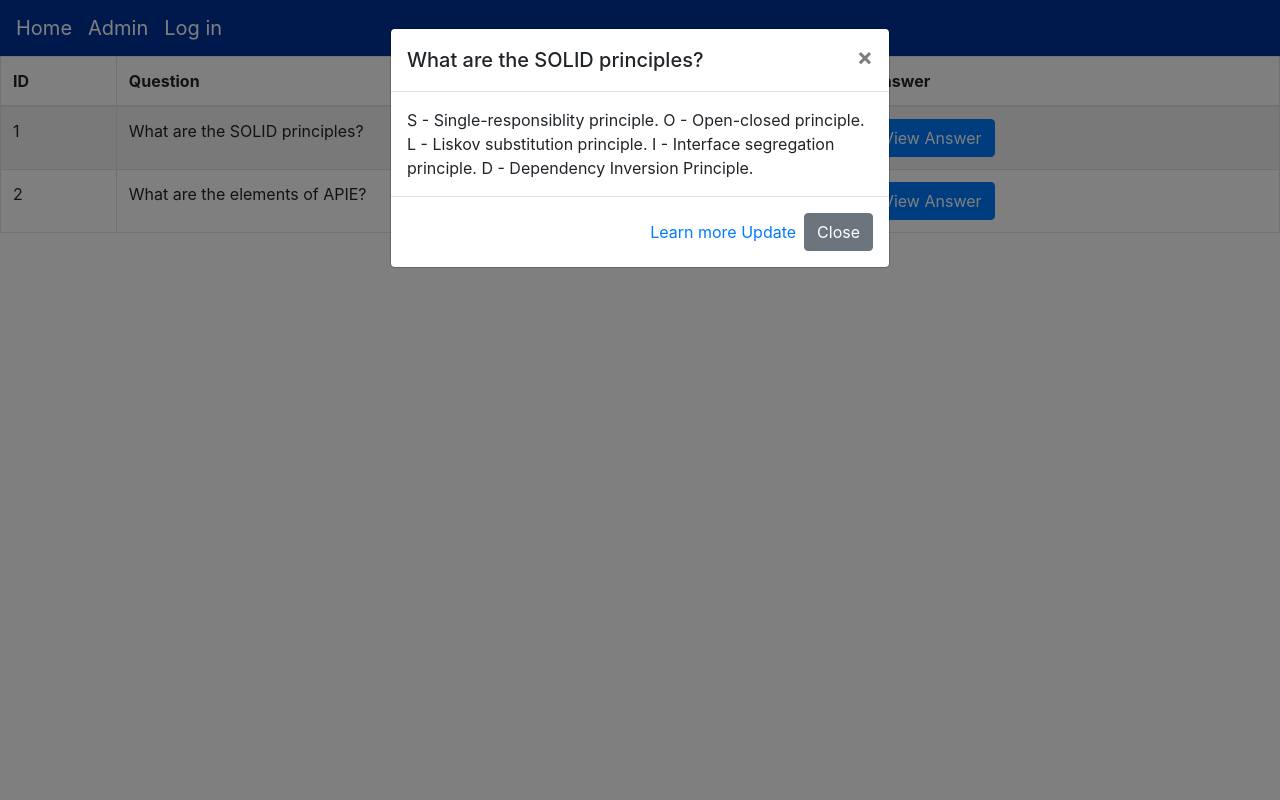
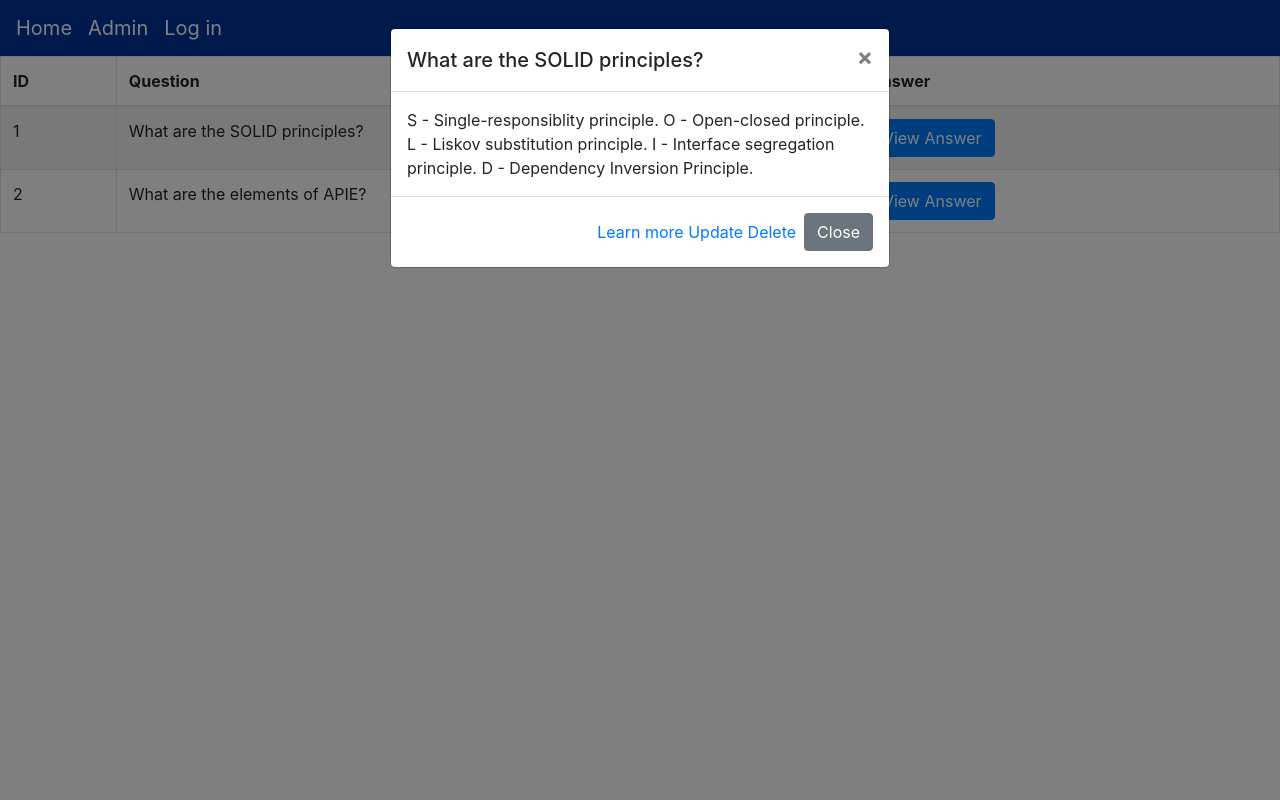
Before and after one commit to chrishaining/django_quiz, a Django app: page /cards/ in a window 1280 px wide, after a click on "View Answer". Run offline with Django 3.2, Linux system fonts and the light colour scheme; data comes from the database, SQL or seed files in the repository; some libraries are stand-ins or nearby versions.

Commit message:
modal popup now links to delete page

```diff
--- a/quiz/templates/cards/index.html
+++ b/quiz/templates/cards/index.html
@@ -38,7 +38,7 @@
 									<div class="modal-footer">
 										<p><a href="{{card.url}}" target="_blank" class="tooltip-test" title="Tooltip">Learn more</a>
 											<a href="/cards/card/{{ card.id }}/update">Update</a>
-
+											<a href="/cards/card/{{ card.id }}/delete">Delete</a>
 										</p>
 										<button type="button" class="btn btn-secondary"
 											data-dismiss="modal">Close</button>
```
